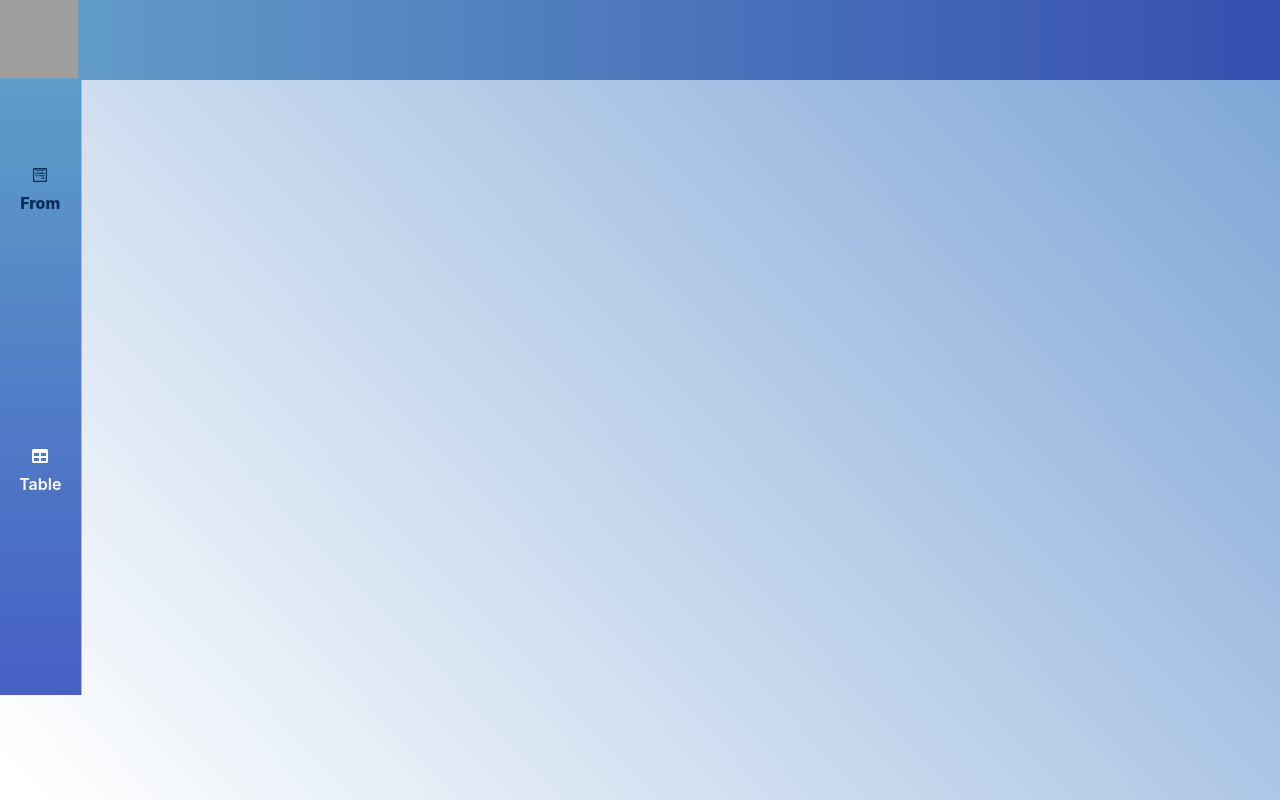
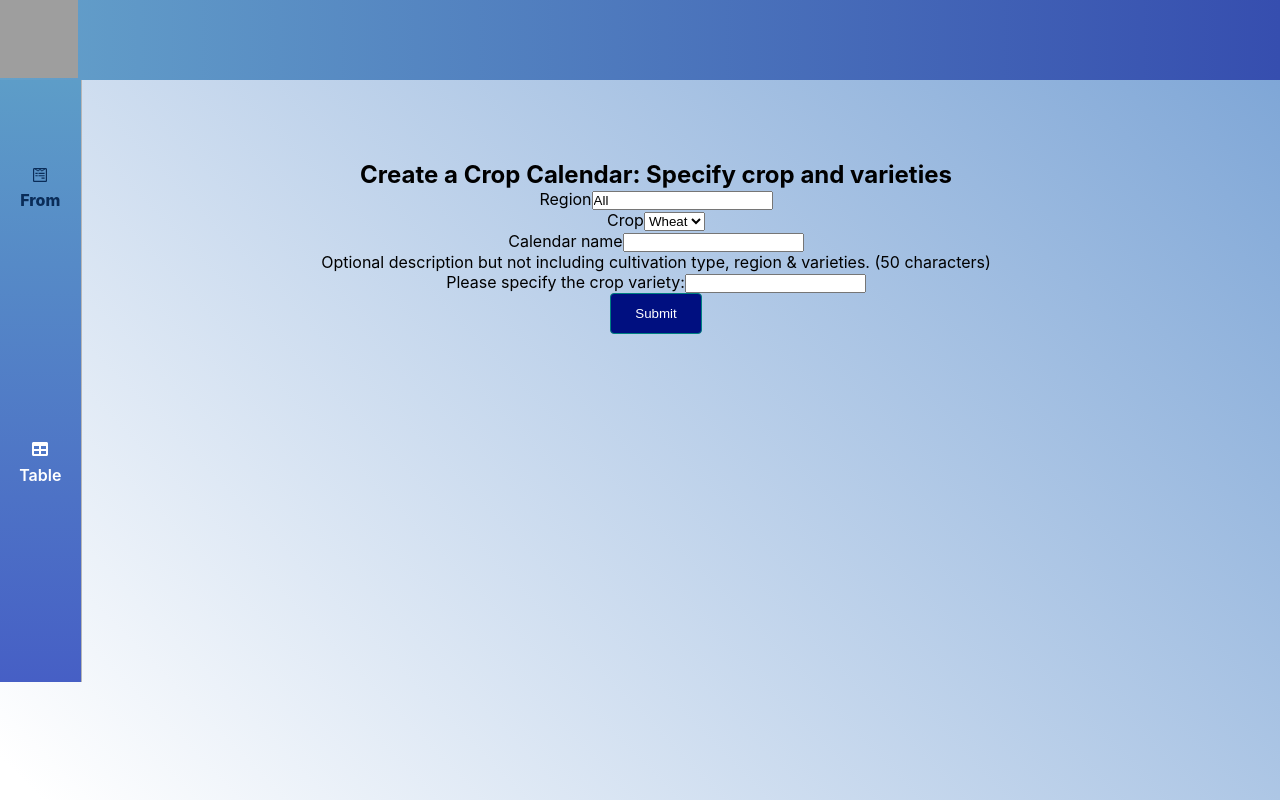
Before and after one commit to BoyanK95/yara2023, a React (Create React App) app in the folder React/ReactAssignment/yara-react-assignment/: page /form in a window 1280 px wide. Built offline with nearby package versions, Linux system fonts and the light colour scheme; grey boxes are pictures that could not be loaded.

Commit message:
Created Form Component and HomePage

```diff
--- a/React/ReactAssignment/yara-react-assignment/src/App.js
+++ b/React/ReactAssignment/yara-react-assignment/src/App.js
@@ -1,7 +1,8 @@
 import { Route, Switch } from 'react-router-dom';
 import Layout from './components/Layout/Layout';
 import './App.css';
-import HomePage from './pages/HomePage';
+import HomePage from './pages/HomePage/HomePage';
+import Form from './components/FormComponent/Form';
 
 function App() {
     return (
@@ -10,6 +11,9 @@ function App() {
                 <Route path='/' exact >
                     <HomePage />
                 </Route>
+                <Route path='/form' >
+                    <Form/>
+                </Route>
             </Switch>
         </Layout>
     );
--- /dev/null
+++ b/React/ReactAssignment/yara-react-assignment/src/components/FormComponent/Form.js
@@ -0,0 +1,42 @@
+
+const Form = () => {
+
+
+    return (
+        <form action='#'>
+            <h2>Create a Crop Calendar: Specify crop and varieties</h2>
+            <div>
+                <div>
+                    <label htmlFor='region'>Region</label>
+                    <input type='text' name='region' id='region-input' defaultValue='All' />
+                </div>
+                <div>
+                    <label htmlFor='crop'>Crop</label>
+                    <select name='crop'>
+                        <option>Wheat</option>
+                        <option>Corn</option>
+                        <option>Potato</option>
+                    </select>
+                </div>
+            </div>
+            <div>
+                <label htmlFor='calendar-name'>Calendar name</label>
+                <input type='text' name='calendar-name' />
+                <p id='max-char'>
+                    Optional description but not including cultivation type, region & varieties. (50 characters)
+                </p>
+            </div>
+            <div>
+                <label htmlFor='variety'>Please specify the crop variety:</label>
+                <input type='text' name='variety' />
+                <div>
+                    <button className='btn'>
+                        Submit
+                    </button>
+                </div>
+            </div>
+        </form>
+    );
+};
+
+export default Form;
--- a/React/ReactAssignment/yara-react-assignment/src/components/Layout/SideNavBar/SideNavbar.module.css
+++ b/React/ReactAssignment/yara-react-assignment/src/components/Layout/SideNavBar/SideNavbar.module.css
@@ -37,9 +37,9 @@
     font-weight: 800;
     color: #0a2c58;
     padding-bottom: 0.25rem;
-    border-bottom: 3px solid #0a2c58;
+    /* border-bottom: 3px solid #0a2c58; */
 }
 
 .sidebar p {
-    padding: 0.4rem;
+    padding: 0.2rem;
 }
```
Also changed, not shown: React/ReactAssignment/yara-react-assignment/src/components/Input/Input.js (added, +11 -0 lines), React/ReactAssignment/yara-react-assignment/src/components/FormComponent/Form.module.css (added), React/ReactAssignment/yara-react-assignment/src/pages/HomePage/HomePage.js (renamed from React/ReactAssignment/yara-react-assignment/src/pages/HomePage.js), React/ReactAssignment/yara-react-assignment/src/pages/HomePage/HomePage.module.css (renamed from React/ReactAssignment/yara-react-assignment/src/pages/HomePage.module.css).
